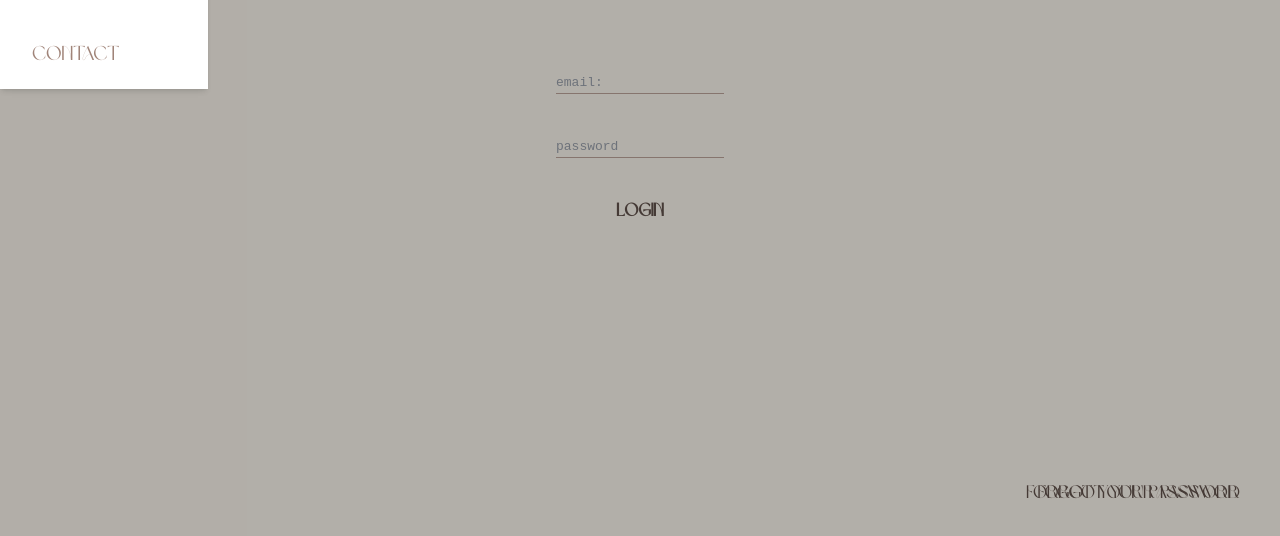
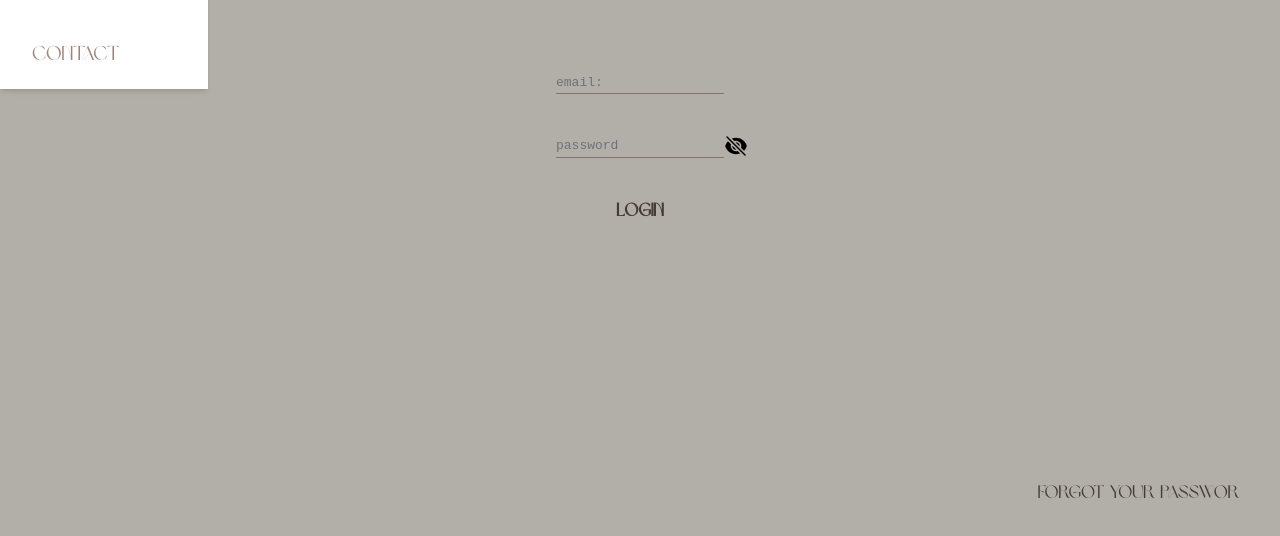
Before and after one commit to julien-cros/nepftune.com, a Next.js app: page /login in a window 1280 px wide. Shown: the part 252-788 px from the top of the page. Built offline with nearby package versions, Linux system fonts and the light colour scheme.

Commit message:
feat: add show pasword

```diff
--- a/src/components/form/LogInFrom.tsx
+++ b/src/components/form/LogInFrom.tsx
@@ -3,6 +3,7 @@
 import { logIn } from '@/lib/action';
 import { useRouter } from 'next/navigation'
 import React, { useState } from 'react'
+import { EyeIcon, EyeSlashIcon } from "@heroicons/react/24/solid";
 
 
 export type FormState = {
@@ -12,6 +13,8 @@ export type FormState = {
 
 const LogInFrom = () => {
 	const router = useRouter();
+
+	const [showPassword, setShowPassword] = useState(false);
 
 	const [form] = useState<FormState>({
 		email: "",
@@ -55,8 +58,7 @@ const LogInFrom = () => {
 
 
 	return (
-		<form className="flex flex-col items-center justify-center gap-10"
-		action={handleFormSubmit}
+		<form className="flex flex-col justify-center items-center gap-10"
 		onSubmit={() => {
 			handleFormSubmit();
 		}}
@@ -69,22 +71,34 @@ const LogInFrom = () => {
 						onChange={(e) => handleStateChange('email', e.target.value)}
 					/>
 			</div>
-			<div>
+			<div className='flex flex-row pl-6'>
 				<input
-					type='password'
+					type={showPassword ? 'text' : 'password'}
 					placeholder='password'
 					className='bg-light-yellow border-b-[1px] border-brown-light focus:outline-none description'
 					onChange={(e) => handleStateChange('password', e.target.value)}
 					/>
+					<div className=''>
+						{ showPassword ?
+							<EyeIcon
+								className='w-6 h-6'
+								type='button'
+								onClick={() => setShowPassword(!showPassword)}
+							/>
+							:
+							<EyeSlashIcon
+								className='w-6 h-6'
+								type='button'
+								onClick={() => setShowPassword(!showPassword)}
+							/>
+
+						}
+						</div>
 			</div>
 			<div>
 				<button className='text-brown-dark text-lg font-extrabold'
 					type='submit'
-
 				>login</button>
-			</div>
-			<div className='absolute bottom-10 right-10'>
-				<button className='text-lg text-brown-dark'>forgot your password</button>
 			</div>
 		</form>
 	)
```
